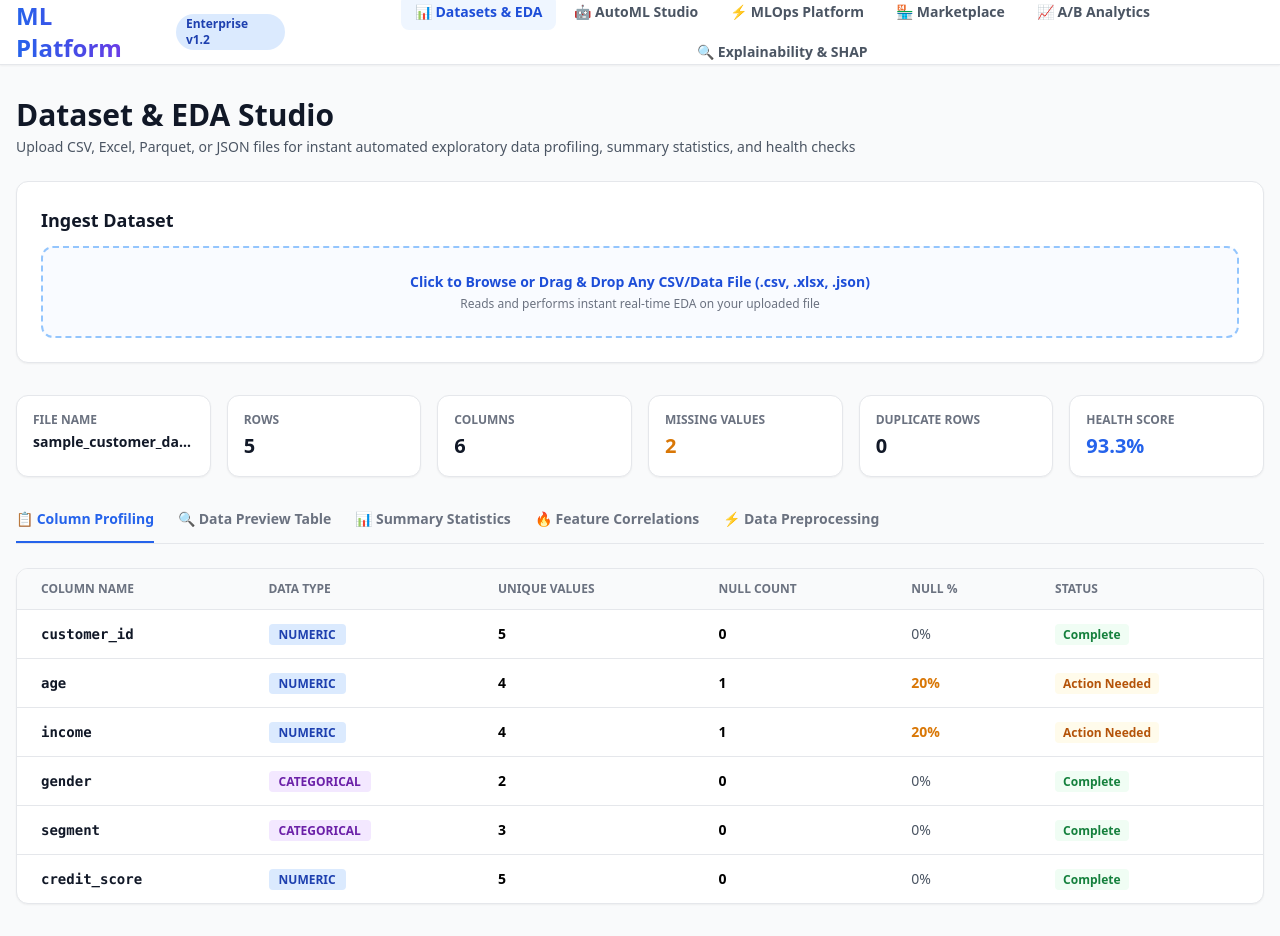
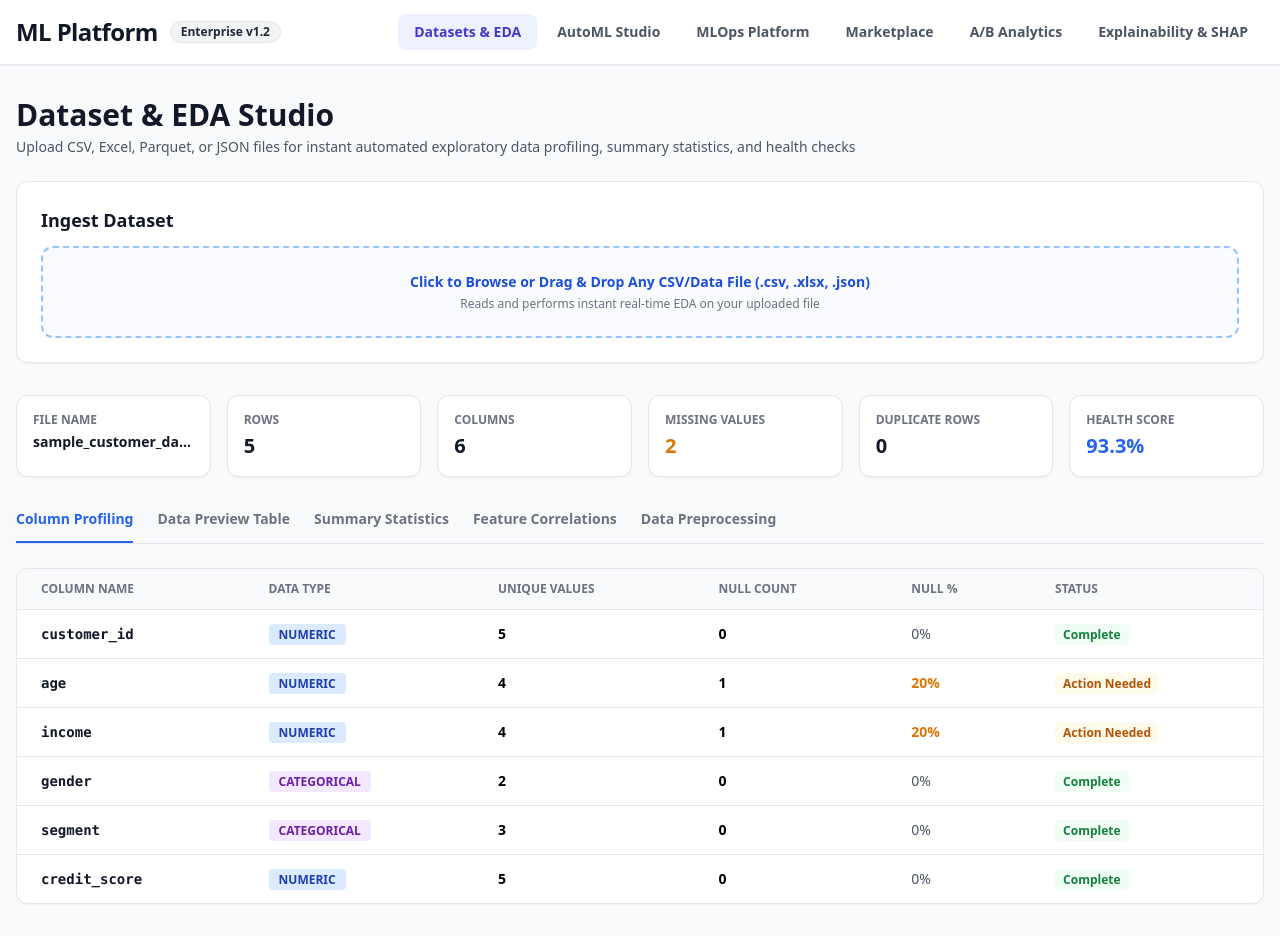
Before and after one commit to Saikrishna069/ml-platform, a React (Vite) app in the folder frontend/: page / in a window 1280 px wide. Built offline with nearby package versions, Linux system fonts and the light colour scheme.

Commit message:
Remove emoji icons across the platform for a clean, human-designed corporate UI layout

```diff
--- a/frontend/src/App.tsx
+++ b/frontend/src/App.tsx
@@ -17,10 +17,10 @@ export default function App() {
         <header className="bg-white border-b border-gray-200 sticky top-0 z-50 shadow-sm">
           <div className="max-w-7xl mx-auto px-4 flex flex-col md:flex-row justify-between items-center h-auto md:h-16 py-3 md:py-0 gap-4">
             <div className="flex items-center gap-3">
-              <span className="text-2xl font-black bg-gradient-to-r from-blue-600 via-indigo-600 to-purple-600 bg-clip-text text-transparent">
+              <span className="text-2xl font-black text-gray-900 tracking-tight">
                 ML Platform
               </span>
-              <span className="px-2.5 py-0.5 text-xs font-bold bg-blue-100 text-blue-800 rounded-full">
+              <span className="px-2.5 py-0.5 text-xs font-bold bg-gray-100 text-gray-800 rounded-full border border-gray-200">
                 Enterprise v1.2
               </span>
             </div>
@@ -28,51 +28,51 @@ export default function App() {
             <nav className="flex flex-wrap justify-center gap-1">
               <button
                 onClick={() => setActiveTab('datasets')}
-                className={`px-3.5 py-2 text-sm font-semibold rounded-lg transition-colors ${
-                  activeTab === 'datasets' ? 'bg-blue-50 text-blue-700 font-bold' : 'text-gray-600 hover:text-gray-900'
+                className={`px-4 py-2 text-sm font-semibold rounded-lg transition-colors ${
+                  activeTab === 'datasets' ? 'bg-indigo-50 text-indigo-700 font-bold' : 'text-gray-600 hover:text-gray-900'
                 }`}
               >
-                📊 Datasets & EDA
+                Datasets & EDA
               </button>
               <button
                 onClick={() => setActiveTab('automl')}
-                className={`px-3.5 py-2 text-sm font-semibold rounded-lg transition-colors ${
-                  activeTab === 'automl' ? 'bg-blue-50 text-blue-700 font-bold' : 'text-gray-600 hover:text-gray-900'
+                className={`px-4 py-2 text-sm font-semibold rounded-lg transition-colors ${
+                  activeTab === 'automl' ? 'bg-indigo-50 text-indigo-700 font-bold' : 'text-gray-600 hover:text-gray-900'
                 }`}
               >
-                🤖 AutoML Studio
+                AutoML Studio
               </button>
               <button
                 onClick={() => setActiveTab('mlops')}
-                className={`px-3.5 py-2 text-sm font-semibold rounded-lg transition-colors ${
-                  activeTab === 'mlops' ? 'bg-blue-50 text-blue-700 font-bold' : 'text-gray-600 hover:text-gray-900'
+                className={`px-4 py-2 text-sm font-semibold rounded-lg transition-colors ${
+                  activeTab === 'mlops' ? 'bg-indigo-50 text-indigo-700 font-bold' : 'text-gray-600 hover:text-gray-900'
                 }`}
               >
-                ⚡ MLOps Platform
+                MLOps Platform
               </button>
               <button
                 onClick={() => setActiveTab('marketplace')}
-                className={`px-3.5 py-2 text-sm font-semibold rounded-lg transition-colors ${
-                  activeTab === 'marketplace' ? 'bg-blue-50 text-blue-700 font-bold' : 'text-gray-600 hover:text-gray-900'
+                className={`px-4 py-2 text-sm font-semibold rounded-lg transition-colors ${
+                  activeTab === 'marketplace' ? 'bg-indigo-50 text-indigo-700 font-bold' : 'text-gray-600 hover:text-gray-900'
                 }`}
               >
-                🏪 Marketplace
+                Marketplace
               </button>
               <button
                 onClick={() => setActiveTab('analytics')}
-                className={`px-3.5 py-2 text-sm font-semibold rounded-lg transition-colors ${
-                  activeTab === 'analytics' ? 'bg-blue-50 text-blue-700 font-bold' : 'text-gray-600 hover:text-gray-900'
+                className={`px-4 py-2 text-sm font-semibold rounded-lg transition-colors ${
+                  activeTab === 'analytics' ? 'bg-indigo-50 text-indigo-700 font-bold' : 'text-gray-600 hover:text-gray-900'
                 }`}
               >
-                📈 A/B Analytics
+                A/B Analytics
               </button>
               <button
                 onClick={() => setActiveTab('explainability')}
-                className={`px-3.5 py-2 text-sm font-semibold rounded-lg transition-colors ${
-                  activeTab === 'explainability' ? 'bg-blue-50 text-blue-700 font-bold' : 'text-gray-600 hover:text-gray-900'
+                className={`px-4 py-2 text-sm font-semibold rounded-lg transition-colors ${
+                  activeTab === 'explainability' ? 'bg-indigo-50 text-indigo-700 font-bold' : 'text-gray-600 hover:text-gray-900'
                 }`}
               >
-                🔍 Explainability & SHAP
+                Explainability & SHAP
               </button>
             </nav>
           </div>
--- a/frontend/src/pages/AdvancedAnalytics.tsx
+++ b/frontend/src/pages/AdvancedAnalytics.tsx
@@ -118,13 +118,13 @@ export default function AdvancedAnalytics() {
           <div className="flex items-center gap-2">
             <span className="text-xs font-bold text-gray-500 uppercase">Quick Presets:</span>
             <button onClick={() => applyPreset('ecommerce')} className="px-3 py-1.5 bg-white border border-gray-300 hover:border-indigo-500 text-xs font-bold rounded-lg text-gray-700 shadow-sm">
-              🛒 E-Commerce Checkout
+              E-Commerce Checkout
             </button>
             <button onClick={() => applyPreset('app')} className="px-3 py-1.5 bg-white border border-gray-300 hover:border-indigo-500 text-xs font-bold rounded-lg text-gray-700 shadow-sm">
-              📱 Mobile App Signup
+              Mobile App Signup
             </button>
             <button onClick={() => applyPreset('email')} className="px-3 py-1.5 bg-white border border-gray-300 hover:border-indigo-500 text-xs font-bold rounded-lg text-gray-700 shadow-sm">
-              ✉️ Email Click Rate
+              Email Click Rate
             </button>
           </div>
         </div>
@@ -137,7 +137,7 @@ export default function AdvancedAnalytics() {
               activeTab === 'sizing' ? 'border-indigo-600 text-indigo-600' : 'border-transparent text-gray-500 hover:text-gray-900'
             }`}
           >
-            📐 Sample Size Sizing Calculator
+            Sample Size Sizing Calculator
           </button>
           <button
             onClick={() => setActiveTab('power')}
@@ -145,7 +145,7 @@ export default function AdvancedAnalytics() {
               activeTab === 'power' ? 'border-indigo-600 text-indigo-600' : 'border-transparent text-gray-500 hover:text-gray-900'
             }`}
           >
-            📊 Statistical Power & Risk Matrix
+            Statistical Power & Risk Matrix
           </button>
           <button
             onClick={() => setActiveTab('abtest')}
@@ -153,7 +153,7 @@ export default function AdvancedAnalytics() {
               activeTab === 'abtest' ? 'border-indigo-600 text-indigo-600' : 'border-transparent text-gray-500 hover:text-gray-900'
             }`}
           >
-            🧪 Sequential A/B Test Simulator
+            Sequential A/B Test Simulator
           </button>
         </div>
 
--- a/frontend/src/pages/DatasetStudio.tsx
+++ b/frontend/src/pages/DatasetStudio.tsx
@@ -289,7 +289,7 @@ export default function DatasetStudio() {
               onClick={exportCleanedCSV}
               className="px-5 py-2.5 bg-green-600 hover:bg-green-700 text-white font-bold rounded-xl shadow-sm text-sm flex items-center gap-2 transition-all"
             >
-              📥 Download Cleaned Dataset (.csv)
+              Download Cleaned Dataset (.csv)
             </button>
           )}
         </div>
@@ -307,7 +307,7 @@ export default function DatasetStudio() {
             </label>
             {isProcessing && (
               <div className="flex items-center gap-2 text-blue-600 font-bold text-sm">
-                <span className="animate-spin text-xl">🌀</span> Parsing & Analyzing File...
+                Parsing & Analyzing File...
               </div>
             )}
           </div>
@@ -351,7 +351,7 @@ export default function DatasetStudio() {
               activeSubTab === 'overview' ? 'border-blue-600 text-blue-600' : 'border-transparent text-gray-500 hover:text-gray-900'
             }`}
           >
-            📋 Column Profiling
+            Column Profiling
           </button>
           <button
             onClick={() => setActiveSubTab('preview')}
@@ -359,7 +359,7 @@ export default function DatasetStudio() {
               activeSubTab === 'preview' ? 'border-blue-600 text-blue-600' : 'border-transparent text-gray-500 hover:text-gray-900'
             }`}
           >
-            🔍 Data Preview Table
+            Data Preview Table
           </button>
           <button
             onClick={() => setActiveSubTab('statistics')}
@@ -367,7 +367,7 @@ export default function DatasetStudio() {
               activeSubTab === 'statistics' ? 'border-blue-600 text-blue-600' : 'border-transparent text-gray-500 hover:text-gray-900'
             }`}
           >
-            📊 Summary Statistics
+            Summary Statistics
           </button>
           <button
             onClick={() => setActiveSubTab('correlations')}
@@ -375,7 +375,7 @@ export default function DatasetStudio() {
               activeSubTab === 'correlations' ? 'border-blue-600 text-blue-600' : 'border-transparent text-gray-500 hover:text-gray-900'
             }`}
           >
-            🔥 Feature Correlations
+            Feature Correlations
           </button>
           <button
             onClick={() => setActiveSubTab('cleaning')}
@@ -383,7 +383,7 @@ export default function DatasetStudio() {
               activeSubTab === 'cleaning' ? 'border-blue-600 text-blue-600' : 'border-transparent text-gray-500 hover:text-gray-900'
             }`}
           >
-            ⚡ Data Preprocessing
+            Data Preprocessing
           </button>
         </div>
 
--- a/frontend/src/pages/Marketplace.tsx
+++ b/frontend/src/pages/Marketplace.tsx
@@ -204,9 +204,8 @@ export default function Marketplace() {
               placeholder="Search pre-trained models by name, domain, or tag..."
               value={searchQuery}
               onChange={(e) => setSearchQuery(e.target.value)}
-              className="w-full pl-10 pr-4 py-2.5 border border-gray-300 rounded-xl text-sm bg-gray-50 focus:bg-white focus:outline-none focus:border-indigo-500"
+              className="w-full px-4 py-2.5 border border-gray-300 rounded-xl text-sm bg-gray-50 focus:bg-white focus:outline-none focus:border-indigo-500"
             />
-            <span className="absolute left-3.5 top-3 text-gray-400 text-sm">🔍</span>
           </div>
 
           <div className="flex items-center gap-2 overflow-x-auto w-full md:w-auto pb-1 md:pb-0">
@@ -267,7 +266,7 @@ export default function Marketplace() {
 
                 <div className="flex justify-between items-center text-xs text-gray-500 mb-4 font-mono">
                   <span>Author: {m.author}</span>
-                  <span>★ {m.rating} ({m.download_count} dl)</span>
+                  <span>Rating: {m.rating}/5.0 ({m.download_count} dl)</span>
                 </div>
               </div>
 
@@ -278,20 +277,20 @@ export default function Marketplace() {
                     onClick={() => setBenchmarkModel(m)}
                     className="w-full py-2 bg-indigo-50 hover:bg-indigo-100 text-indigo-700 text-xs font-bold rounded-lg transition-colors border border-indigo-200"
                   >
-                    📊 Benchmark
+                    Benchmark
                   </button>
                   <button
                     onClick={() => setSelectedModel(m)}
                     className="w-full py-2 bg-gray-100 hover:bg-gray-200 text-gray-800 text-xs font-bold rounded-lg transition-colors"
                   >
-                    🔑 API & Code
+                    API & Code
                   </button>
                 </div>
                 <button
                   onClick={() => deployToMLOps(m.name)}
                   className="w-full py-2 bg-indigo-600 hover:bg-indigo-700 text-white text-xs font-extrabold rounded-lg shadow-sm"
                 >
-                  ⚡ Deploy to MLOps
+                  Deploy to MLOps
                 </button>
               </div>
             </div>
```
Also changed, not shown: frontend/src/pages/AutoMLStudio.tsx (+18 -18 lines), frontend/src/pages/MLOpsDashboard.tsx (+7 -7 lines), frontend/src/pages/ModelExplainability.tsx (+20 -21 lines).
